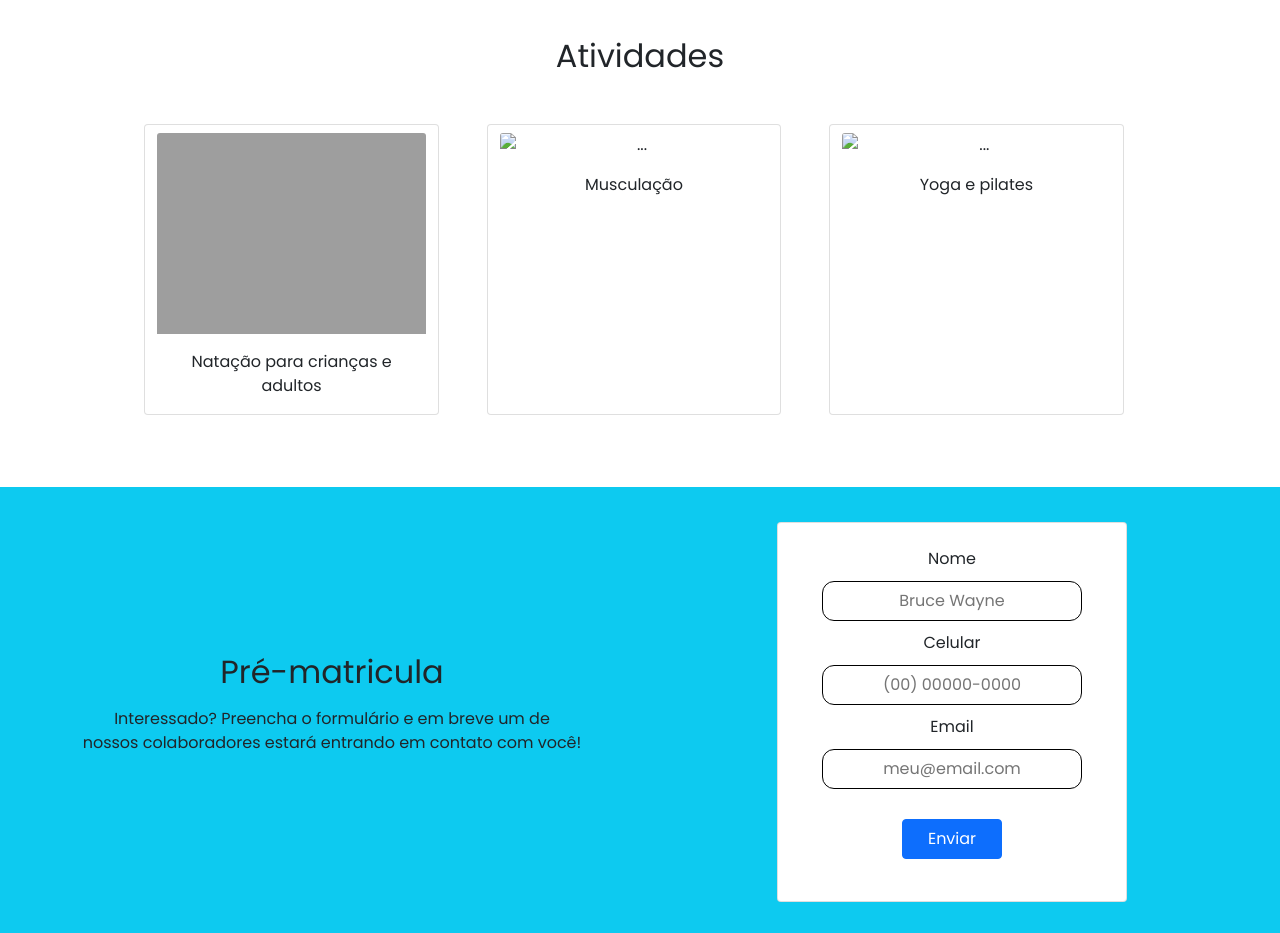
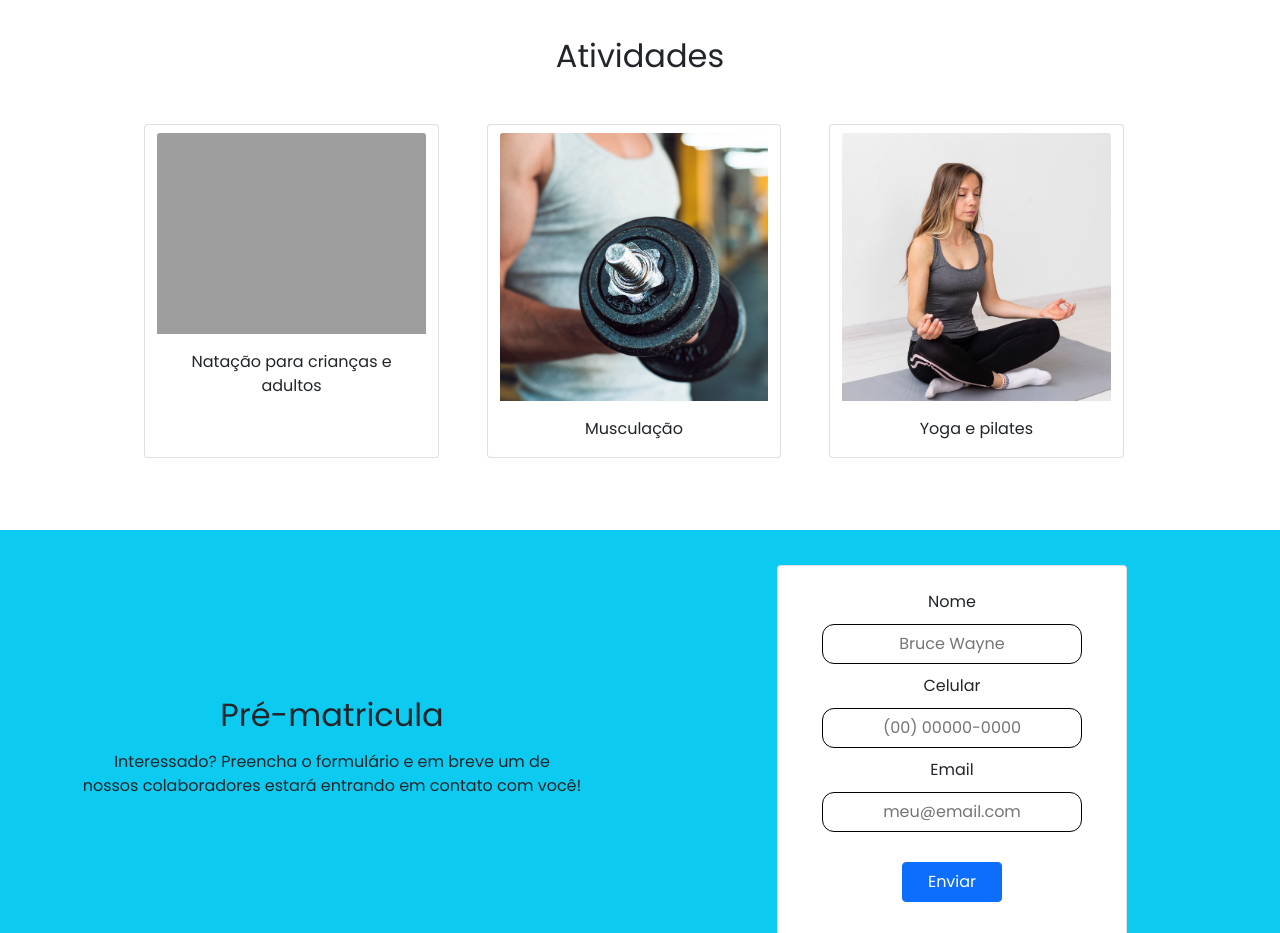
Before and after one commit to izaqueJr/Atletis, a plain HTML site: page index.html in a window 1280 px wide. Shown: the part 1420-2353 px from the top of the page. Drawn offline with nearby package versions, Linux system fonts and the light colour scheme; the site is published under a folder, as on GitHub Pages, so addresses that start at the root find nothing.

Commit message:
Update index.html

```diff
--- a/index.html
+++ b/index.html
@@ -68,14 +68,14 @@
         </div>
 
         <div class="card text-center">
-          <img src="/assets/img/musculacao.jpg" class="card-img-top mt-2" alt="...">
+          <img src="./assets/img/musculacao.jpg" class="card-img-top mt-2" alt="...">
           <div class="card-body">
             <p class="card-text">Musculação</p>
           </div>
         </div>
 
         <div class="card text-center">
-          <img src="/assets/img/yoga.jpg" class="card-img-top mt-2" alt="...">
+          <img src="./assets/img/yoga.jpg" class="card-img-top mt-2" alt="...">
           <div class="card-body">
             <p class="card-text">Yoga e pilates</p>
           </div>
```
